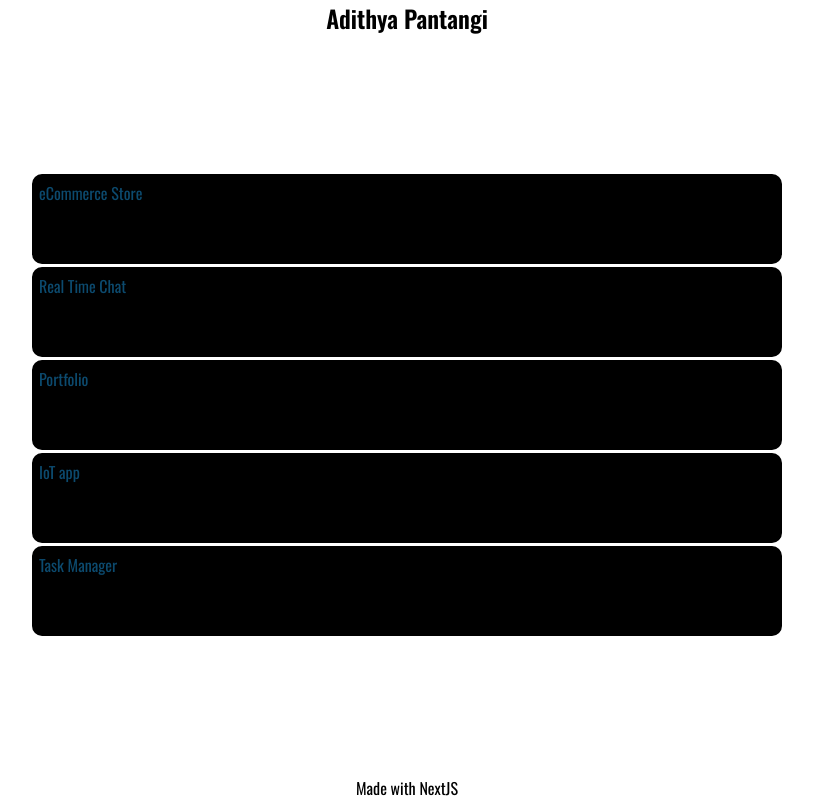
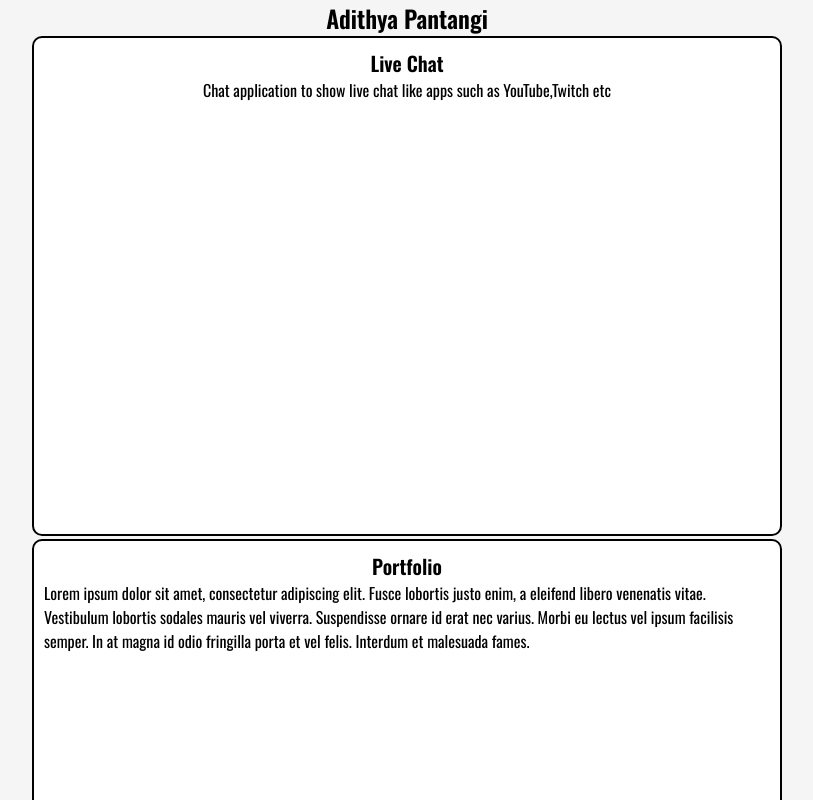
Before and after one commit to Adi343/adithya, a Next.js app: page /projects in a window 1280 px wide. Shown: the top 800 px of the page, without its empty margins (233-1046 px from the left). Built offline with nearby package versions, Linux system fonts and the light colour scheme.

Commit message:
Updated styling and added description to projects

```diff
--- a/pages/projects.js
+++ b/pages/projects.js
@@ -1,18 +1,26 @@
 const projectsList = [
   {
-    projectName: "eCommerce Store",
-  },
-  {
-    projectName: "Real Time Chat",
+    projectName: "Live Chat",
+    projectDescription:
+      "Chat application to show live chat like apps such as YouTube,Twitch etc",
   },
   {
     projectName: "Portfolio",
+    projectDescription:
+      "Lorem ipsum dolor sit amet, consectetur adipiscing elit. Fusce lobortis justo enim, a eleifend libero venenatis vitae. Vestibulum lobortis sodales mauris vel viverra. Suspendisse ornare id erat nec varius. Morbi eu lectus vel ipsum facilisis semper. In at magna id odio fringilla porta et vel felis. Interdum et malesuada fames.",
+  },
+  {
+    projectName: "Recipe Recommendation App",
   },
   {
     projectName: "IoT app",
+    projectDescription:
+      "Lorem ipsum dolor sit amet, consectetur adipiscing elit. Fusce lobortis justo enim, a eleifend libero venenatis vitae. Vestibulum lobortis sodales mauris vel viverra. Suspendisse ornare id erat nec varius. Morbi eu lectus vel ipsum facilisis semper. In at magna id odio fringilla porta et vel felis. Interdum et malesuada fames.",
   },
   {
     projectName: "Task Manager",
+    projectDescription:
+      "Manage your daily task and projects in a gamified system. Users can earn achievements and progress their level by finishing their tasks on time.",
   },
 ];
 
@@ -52,6 +60,7 @@ export default function projects() {
           {projectsList.map((item) => (
             <ProjectCard
               projectName={item.projectName}
+              projectDescription={item.projectDescription}
               key={item.projectName}
             />
           ))}
@@ -68,16 +77,22 @@ const ProjectCard = (props) => {
   return (
     <div
       style={{
-        height: "90px",
+        display: "flex",
+        flexDirection: "column",
+        alignItems: "center",
+        height: "500px",
         width: "750px",
-        padding: "5px",
+        padding: "10px",
         marginBottom: "3px",
         borderRadius: "10px",
         border: "2px solid black",
-        backgroundColor: "black",
+        backgroundColor: "white",
       }}
     >
-      <span style={{ color: "#0c4a6e" }}>{props.projectName}</span>
+      <span style={{ fontWeight: "bold", fontSize: "1.25rem" }}>
+        {props.projectName}
+      </span>
+      <span style={{}}>{props.projectDescription}</span>
     </div>
   );
 };
--- a/styles/globals.css
+++ b/styles/globals.css
@@ -9,7 +9,7 @@ body {
   /* min-width: 100vw; */
   overflow: auto;
   overflow-x: hidden;
-  /* background-color: #0c4a6e; */
+  background-color: whitesmoke;
 }
 
 a {
```
